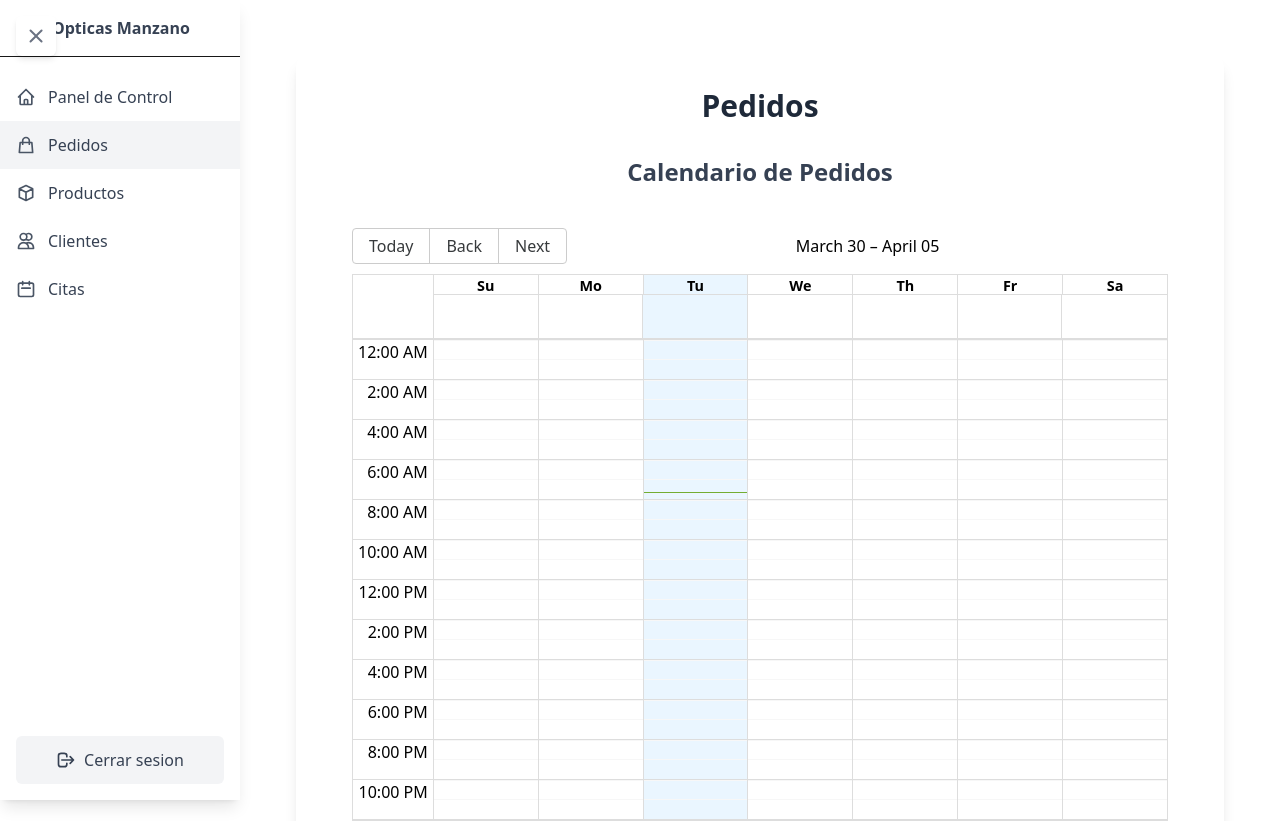
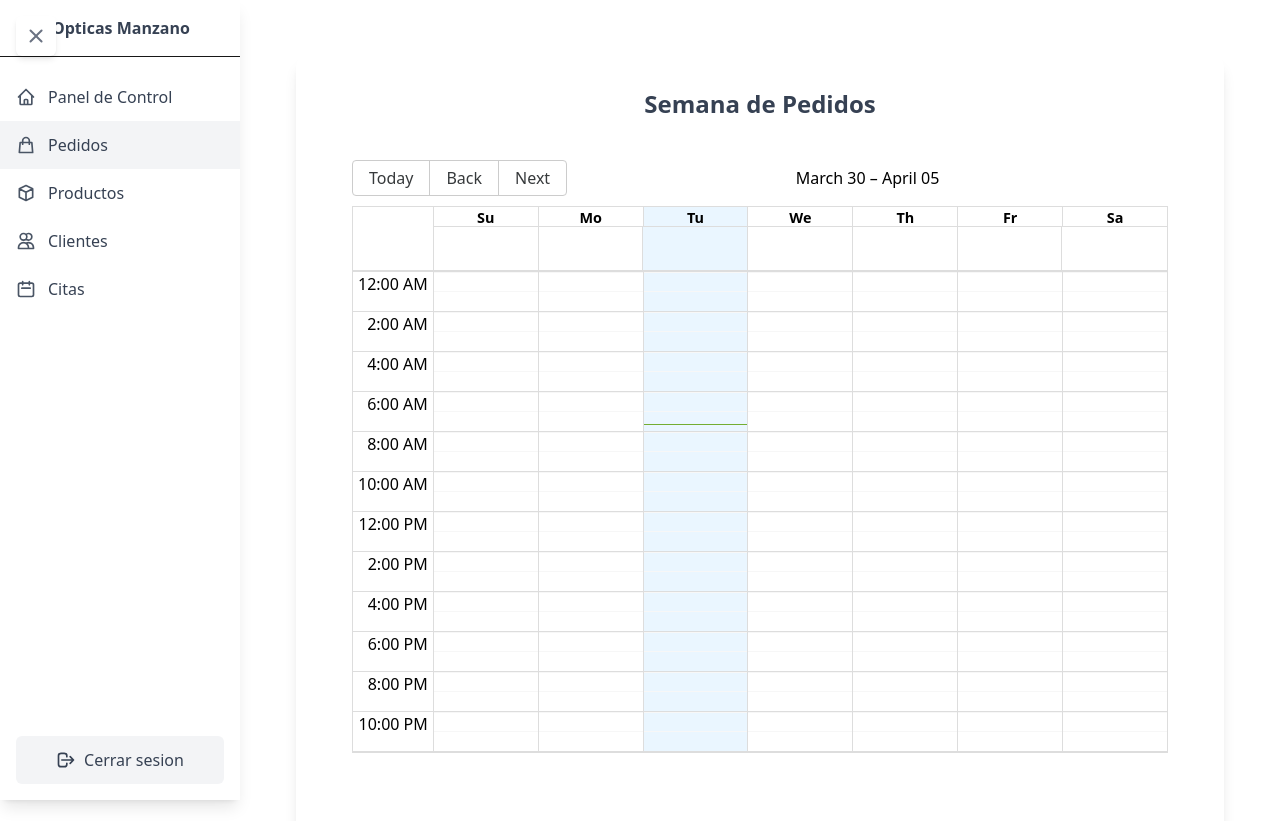
Before and after one commit to Antonio-DR99/Practica-Manzano, a Next.js app: page /pages/pedidos in a window 1280 px wide. Shown: the top 821 px of the page. Built offline with nearby package versions, Linux system fonts and the light colour scheme.

Commit message:
feat: actualizar el título de la sección de pedidos a "Semana de Pedidos"

```diff
--- a/src/app/pages/pedidos/page.js
+++ b/src/app/pages/pedidos/page.js
@@ -36,10 +36,9 @@
     <div className="min-h-screen bg-white text-black p-6">
       <div className="max-w-7xl mx-auto">
         <div className="p-8 rounded-xl shadow-lg">
-          <h1 className="text-3xl font-bold text-gray-800 mb-8 text-center">Pedidos</h1>
 
           <div className="mb-8">
-            <h2 className="text-2xl font-semibold text-gray-700 mb-4 text-center">Calendario de Pedidos</h2>
+            <h2 className="text-2xl font-semibold text-gray-700 mb-4 text-center">Semana de Pedidos</h2>
 
             {/* Calendario de semana horizontal */}
             <div className="min-h-screen bg-white text-black p-6">
```
